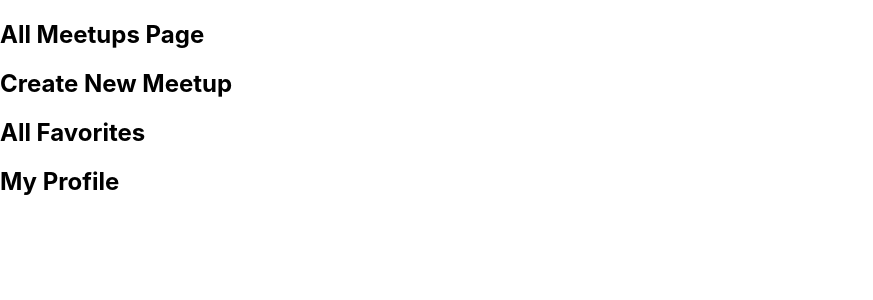
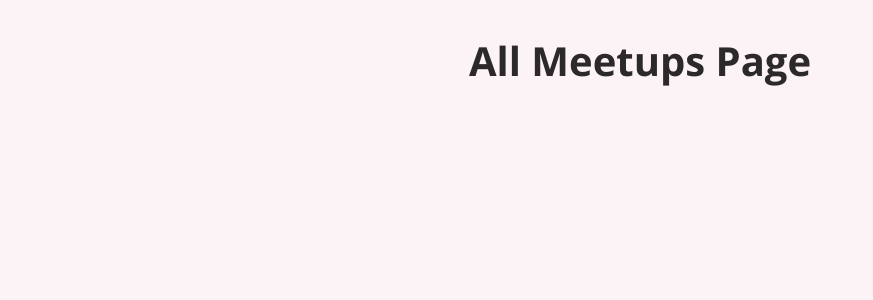
Before and after one commit to mahmoudfouadweb/Simple-React-Like-unlike-Favebook, a React (Create React App) app: page / in a window 1280 px wide. Shown: the top 300 px of the page, without its empty margins (0-873 px from the left). Built offline with nearby package versions, Linux system fonts and the light colour scheme.

Commit message:
add route and switch

```diff
--- a/src/App.js
+++ b/src/App.js
@@ -1,3 +1,4 @@
+import { Route, Switch } from 'react-router-dom';
 import AllMeetupsPage from './pages/AllMeetupsPage';
 import FavoritesPage from './pages/FavoritesPage';
 import NewMeetupPage from './pages/NewMeetupPage';
@@ -5,12 +6,22 @@ import ProfilePage from './pages/ProfilePage';
 
 function App() {
   return (
-    <>
-      <AllMeetupsPage />
-      <NewMeetupPage />
-      <FavoritesPage />
-      <ProfilePage />
-    </>
+    <div>
+      <Switch>
+        <Route path={'/'} exact>
+          <AllMeetupsPage />
+        </Route>
+        <Route path={'/new-meetup'}>
+          <NewMeetupPage />
+        </Route>
+        <Route path={'/my-favorites'}>
+          <FavoritesPage />
+        </Route>
+        <Route path={'/my-profile'}>
+          <ProfilePage />
+        </Route>
+      </Switch>
+    </div>
   );
 }
 
--- a/src/index.css
+++ b/src/index.css
@@ -1,13 +1,23 @@
-body {
-  margin: 0;
-  font-family: -apple-system, BlinkMacSystemFont, 'Segoe UI', 'Roboto', 'Oxygen',
-    'Ubuntu', 'Cantarell', 'Fira Sans', 'Droid Sans', 'Helvetica Neue',
-    sans-serif;
-  -webkit-font-smoothing: antialiased;
-  -moz-osx-font-smoothing: grayscale;
+@import url('https://fonts.googleapis.com/css2?family=Open+Sans:wght@400;700&display=swap');
+
+* {
+  font-size: 62.5%;
+  box-sizing: border-box;
 }
 
-code {
-  font-family: source-code-pro, Menlo, Monaco, Consolas, 'Courier New',
-    monospace;
+body {
+  font-family: 'Open Sans', sans-serif;
+  margin: 0;
+  background-color: #fcf3f6;
 }
+
+h1 {
+  font-size: 4rem;
+  text-align: center;
+  color: #2c292b;
+}
+
+h2 {
+  font-size: 1.5rem;
+  color: #2c292b;
+}
```
